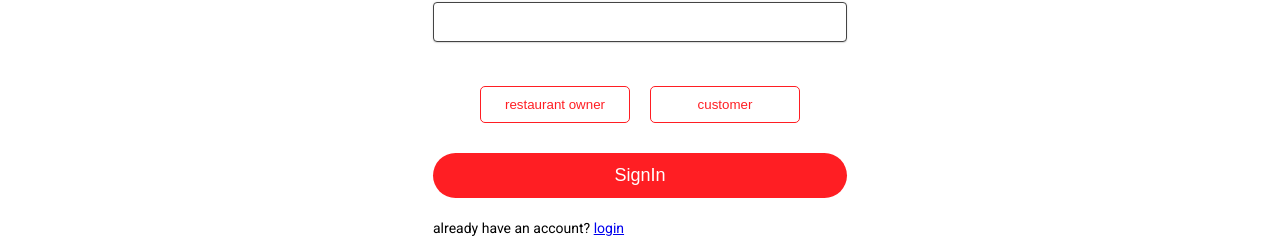
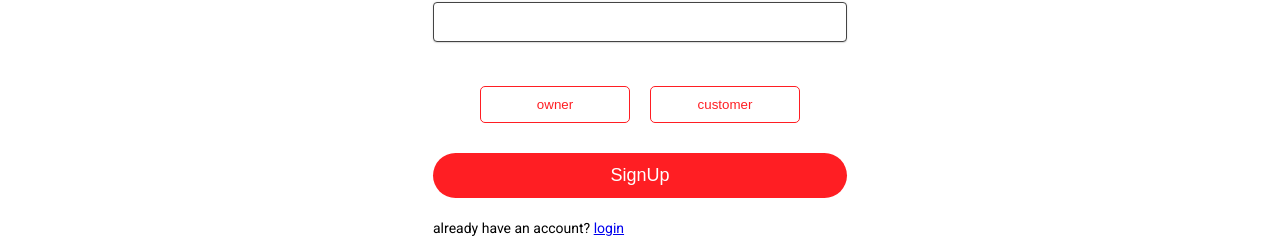
Before and after one commit to ana-maria-croitoru/food-delivery-app, an Angular app: page /signUp in a window 1280 px wide. Shown: the part 420-658 px from the top of the page. Built offline with nearby package versions, Linux system fonts and the light colour scheme.

Commit message:
implement signup

```diff
--- a/src/app/pages/signup/signup.component.html
+++ b/src/app/pages/signup/signup.component.html
@@ -1,5 +1,5 @@
 <div class="form-container">
-  <form (ngSubmit)="onSubmit()" class="login-form">
+  <form name="registerForm" #form (ngSubmit)="onSubmit()" class="login-form">
     <label for="fistName" class="form-label"
       ><mat-icon class="material-icons">person</mat-icon><b>first name</b>
     </label>
@@ -7,7 +7,8 @@
       type="text"
       class="form-control"
       id="firstName"
-      ngModel
+      [(ngModel)]="signupForm.firstName"
+      #firstName="ngModel"
       name="firstName"
       required
     />
@@ -19,7 +20,8 @@
       type="text"
       class="form-control"
       id="lastName"
-      ngModel
+      [(ngModel)]="signupForm.lastName"
+      #lastName="ngModel"
       name="lastName"
       required
     />
@@ -31,7 +33,8 @@
       type="text"
       class="form-control"
       id="email"
-      ngModel
+      [(ngModel)]="signupForm.email"
+      #email="ngModel"
       name="email"
       required
     />
@@ -43,17 +46,27 @@
       type="text"
       class="form-control"
       id="password"
-      ngModel
+      [(ngModel)]="signupForm.password"
+      #password="ngModel"
       name="password"
+      type="password"
       required
     />
     <br />
     <div class="user-type">
-      <square-button [button_text]="ownerButton"></square-button>
-      <square-button [button_text]="customerButton"></square-button>
+      <square-button
+        [selected]="signupForm.role == 'owner'"
+        [role]="'owner'"
+        (selectRoleEvent)="selectNewRole($event)"
+      ></square-button>
+      <square-button
+        [selected]="signupForm.role == 'customer'"
+        [role]="'customer'"
+        (selectRoleEvent)="selectNewRole($event)"
+      ></square-button>
     </div>
     <br />
-    <button type="submit" class="submit-btn"><span>SignIn</span></button>
+    <button type="submit" class="submit-btn"><span>SignUp</span></button>
     <br />
     <p>
       already have an account?
--- a/src/app/pages/signup/signup.component.ts
+++ b/src/app/pages/signup/signup.component.ts
@@ -1,4 +1,7 @@
 import { Component, OnInit } from '@angular/core';
+import { Router } from '@angular/router';
+import { CreateUser, SafeUserData } from 'src/app/core/interfaces/user';
+import { AuthenticationService } from 'src/app/core/services/authentication.service';
 
 @Component({
   selector: 'app-signup',
@@ -6,12 +9,29 @@ import { Component, OnInit } from '@angular/core';
   styleUrls: ['./signup.component.scss'],
 })
 export class SignupComponent implements OnInit {
-  customerButton = 'customer';
-  ownerButton = 'restaurant owner';
-  submitted: boolean = false;
+  signupForm: CreateUser = {
+    role: null,
+    firstName: null,
+    lastName: null,
+    email: null,
+    password: null,
+  };
+
+  constructor(
+    private authService: AuthenticationService,
+    private router: Router
+  ) {}
 
   onSubmit() {
-    this.submitted = true;
+    const { role, firstName, lastName, email, password } = this.signupForm;
+    this.authService
+      .signup(role.toUpperCase(), firstName, lastName, email, password)
+      .subscribe(() => this.router.navigate(['/', 'homepage']));
   }
+
+  selectNewRole(newRole: string) {
+    this.signupForm.role = newRole;
+  }
+
   ngOnInit(): void {}
 }
--- a/src/app/shared/buttons/square-button/square-button.component.html
+++ b/src/app/shared/buttons/square-button/square-button.component.html
@@ -1 +1,7 @@
-<button>{{ button_text }}</button>
+<button
+  type="button"
+  [ngClass]="selected ? 'selected' : ''"
+  (click)="selectRole(role)"
+>
+  {{ role }}
+</button>
--- a/src/app/shared/buttons/square-button/square-button.component.scss
+++ b/src/app/shared/buttons/square-button/square-button.component.scss
@@ -12,7 +12,7 @@ button {
   align-items: flex-start;
 }
 
-button:focus {
+.selected {
   color: #ffff;
   background-color: #ff1e23;
 }
--- a/src/app/shared/buttons/square-button/square-button.component.ts
+++ b/src/app/shared/buttons/square-button/square-button.component.ts
@@ -1,4 +1,4 @@
-import { Component, Input, OnInit } from '@angular/core';
+import { Component, EventEmitter, Input, OnInit, Output } from '@angular/core';
 
 @Component({
   selector: 'square-button',
@@ -6,8 +6,15 @@ import { Component, Input, OnInit } from '@angular/core';
   styleUrls: ['./square-button.component.scss'],
 })
 export class SquareButtonComponent implements OnInit {
-  @Input() button_text = '';
+  @Input() role = '';
+  @Input() selected: Boolean = false;
+
+  @Output() selectRoleEvent = new EventEmitter<string>();
   constructor() {}
 
   ngOnInit(): void {}
+
+  selectRole(value: string) {
+    this.selectRoleEvent.emit(value);
+  }
 }
```
